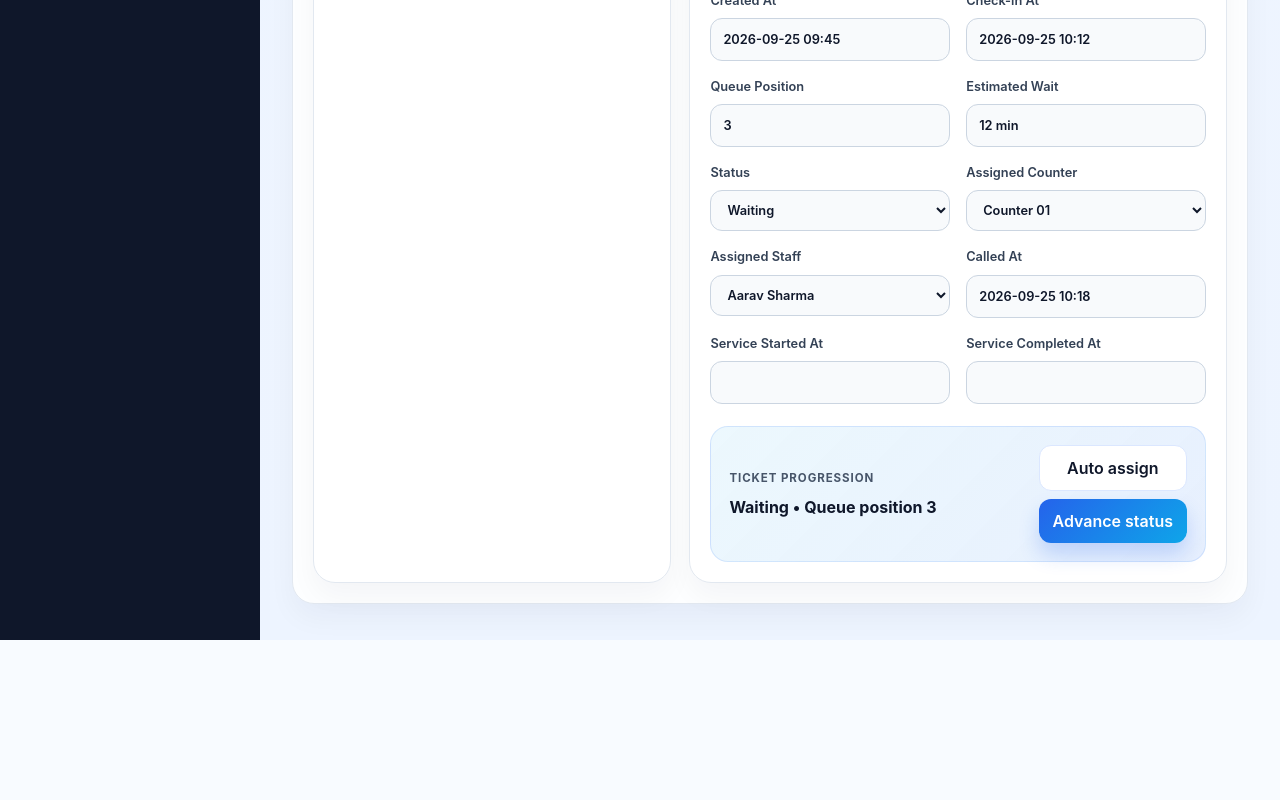
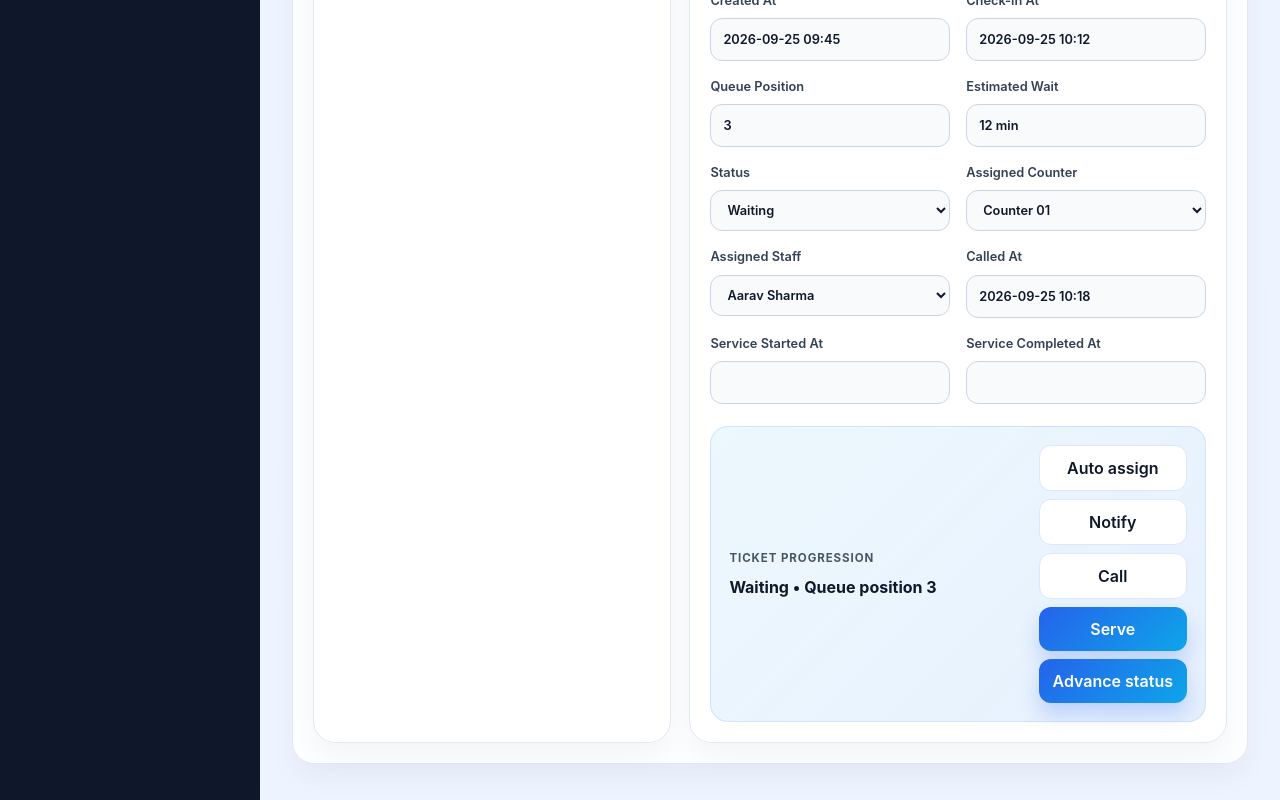
Before and after one commit to KANHAIYAKS108/QFlow, a React (Vite) app: page / in a window 1280 px wide. Shown: the part 4040-4840 px from the top of the page. Before the commit the page ends 4680 px from the top, so only its background shows below. Built offline with nearby package versions, Linux system fonts and the light colour scheme.

Commit message:
Add ticket action controls

```diff
--- a/src/App.css
+++ b/src/App.css
@@ -805,6 +805,13 @@ textarea:focus {
   gap: 8px;
 }
 
+.queue-actions {
+  display: flex;
+  flex-wrap: wrap;
+  justify-content: flex-end;
+  gap: 8px;
+}
+
 .queue-title {
   letter-spacing: 0.08em;
   text-transform: uppercase;
--- a/src/App.jsx
+++ b/src/App.jsx
@@ -467,6 +467,24 @@ function App() {
     setTickets((previous) =>
       previous.map((ticket) =>
         ticket.id === selectedTicketId ? { ...ticket, status: nextStatus } : ticket,
+      ),
+    )
+  }
+
+  const updateTicketLifecycle = (nextStatus) => {
+    setTickets((previous) =>
+      previous.map((ticket) =>
+        ticket.id === selectedTicketId
+          ? {
+              ...ticket,
+              status: nextStatus,
+              calledAt: nextStatus === 'Called' ? new Date().toLocaleString() : ticket.calledAt,
+              serviceStartedAt:
+                nextStatus === 'Serving' ? new Date().toLocaleString() : ticket.serviceStartedAt,
+              serviceCompletedAt:
+                nextStatus === 'Completed' ? new Date().toLocaleString() : ticket.serviceCompletedAt,
+            }
+          : ticket,
       ),
     )
   }
@@ -1345,6 +1363,15 @@ function App() {
                   <button type="button" className="secondary-btn small-btn" onClick={autoAssignTicket}>
                     Auto assign
                   </button>
+                  <button type="button" className="secondary-btn small-btn" onClick={() => updateTicketLifecycle('Notified')}>
+                    Notify
+                  </button>
+                  <button type="button" className="secondary-btn small-btn" onClick={() => updateTicketLifecycle('Called')}>
+                    Call
+                  </button>
+                  <button type="button" className="primary-btn small-btn" onClick={() => updateTicketLifecycle('Serving')}>
+                    Serve
+                  </button>
                   <button type="button" className="primary-btn small-btn" onClick={advanceTicketStatus}>
                     Advance status
                   </button>
```
